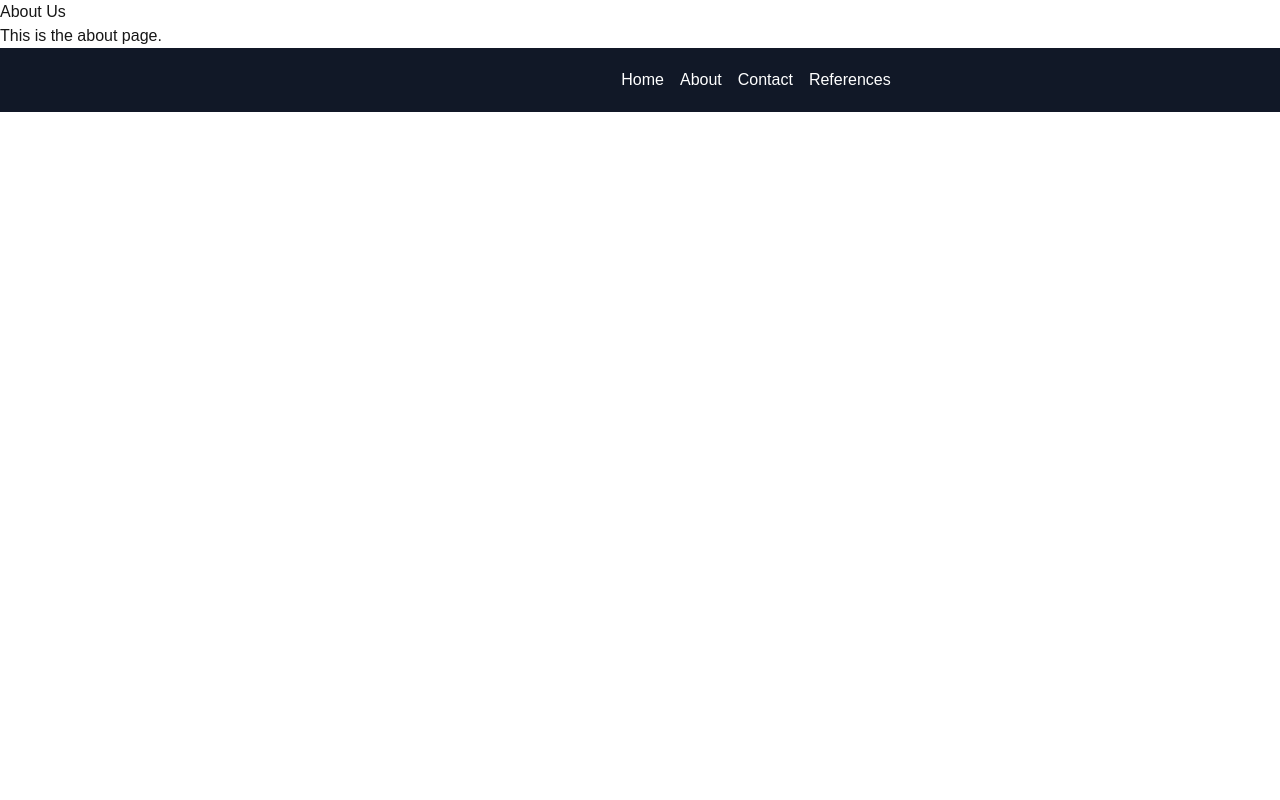
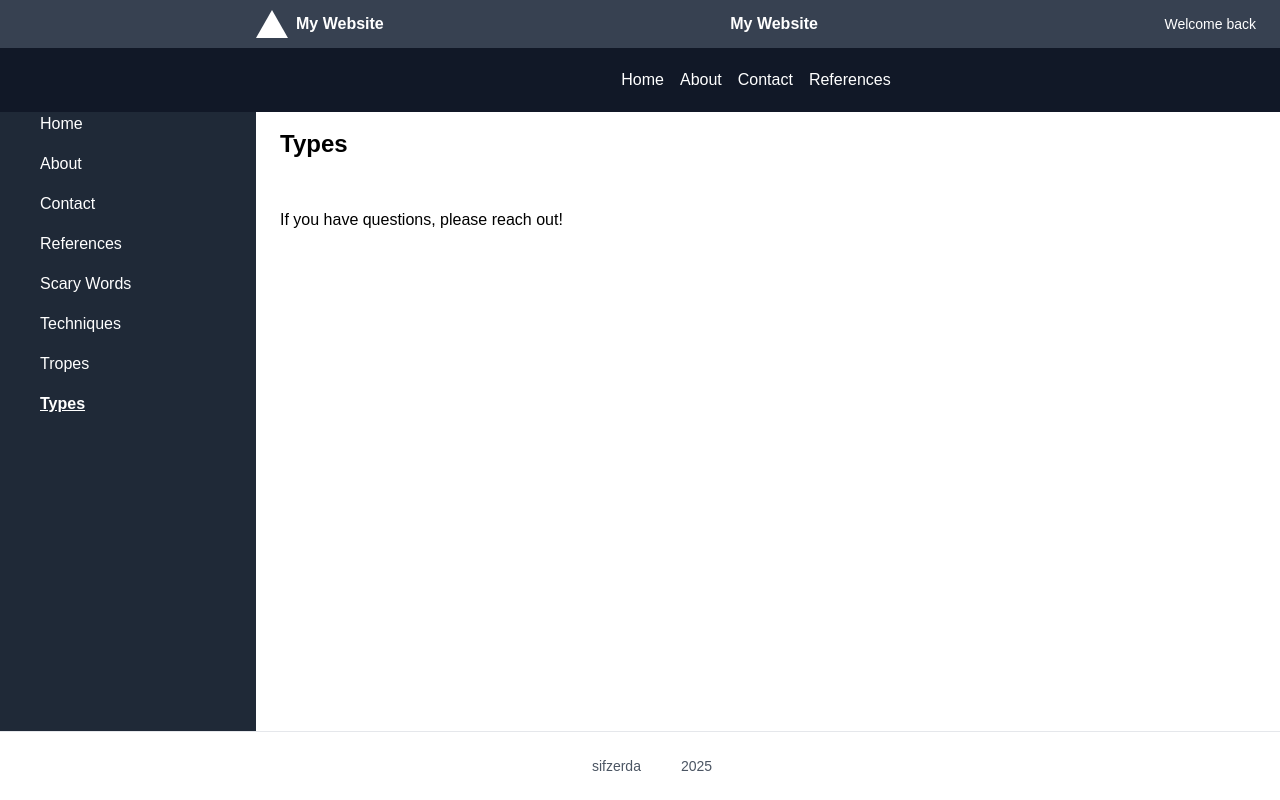
Before and after one commit to sifzerda/next-horror, a Next.js app: page /types in a window 1280 px wide. Built offline with nearby package versions, Linux system fonts and the light colour scheme.

Commit message:
added some sidebar links

```diff
--- a/src/app/contact/page.js
+++ b/src/app/contact/page.js
@@ -1,10 +1,14 @@
-// src/app/contact.js
+// src/pages/contact.js
+import Layout from '../../components/Layout';
 
-export default function Contact() {
-    return (
-      <div>
-        <h1>Contact</h1>
-        <p>This is the contact page.</p>
-      </div>
-    );
-  }
+function Contact() {
+  return (
+    <Layout>
+      <h1 className="text-2xl font-bold mb-4">Contact Us</h1>
+      <p>If you have questions, please reach out!</p>
+      {/* Add your contact form or details here */}
+    </Layout>
+  );
+}
+
+export default Contact;
--- a/src/app/references/page.js
+++ b/src/app/references/page.js
@@ -1,10 +1,14 @@
-// src/app/references.js
+// src/pages/references.js
+import Layout from '../../components/Layout';
 
-export default function References() {
-    return (
-      <div>
-        <h1>References</h1>
-        <p>This is the references page.</p>
-      </div>
-    );
-  }
+function References() {
+  return (
+    <Layout>
+      <h1 className="text-2xl font-bold mb-4">References</h1>
+      <p>If you have questions, please reach out!</p>
+      {/* Add your contact form or details here */}
+    </Layout>
+  );
+}
+
+export default References;
--- a/src/app/scary words/page.js
+++ b/src/app/scary words/page.js
@@ -1,15 +1,14 @@
-// pages/about.js
-import '../../../styles/globals.css'
-import Navigation from '../../components/Navigation';
+// src/pages/scary words.js
+import Layout from '../../components/Layout';
 
-export default function About() {
-    return (
-      <div>
+function ScaryWords() {
+  return (
+    <Layout>
+      <h1 className="text-2xl font-bold mb-4">Scary words</h1>
+      <p>If you have questions, please reach out!</p>
+      {/* Add your contact form or details here */}
+    </Layout>
+  );
+}
 
-<Navigation />
-
-        <h1>About Us</h1>
-        <p>This is the about page.</p>
-      </div>
-    );
-  }
+export default ScaryWords;
--- a/src/app/techniques/page.js
+++ b/src/app/techniques/page.js
@@ -1,15 +1,14 @@
-// pages/about.js
-import '../../../styles/globals.css'
-import Navigation from '../../components/Navigation';
+// src/pages/scary words.js
+import Layout from '../../components/Layout';
 
-export default function About() {
-    return (
-      <div>
+function Techniques() {
+  return (
+    <Layout>
+      <h1 className="text-2xl font-bold mb-4">Techniques</h1>
+      <p>If you have questions, please reach out!</p>
+      {/* Add your contact form or details here */}
+    </Layout>
+  );
+}
 
-<Navigation />
-
-        <h1>About Us</h1>
-        <p>This is the about page.</p>
-      </div>
-    );
-  }
+export default Techniques;
--- a/src/app/tropes/page.js
+++ b/src/app/tropes/page.js
@@ -1,15 +1,14 @@
-// pages/about.js
-import '../../../styles/globals.css'
-import Navigation from '../../components/Navigation';
+// src/pages/scary words.js
+import Layout from '../../components/Layout';
 
-export default function About() {
-    return (
-      <div>
+function Tropes() {
+  return (
+    <Layout>
+      <h1 className="text-2xl font-bold mb-4">Tropes</h1>
+      <p>If you have questions, please reach out!</p>
+      {/* Add your contact form or details here */}
+    </Layout>
+  );
+}
 
-<Navigation />
-
-        <h1>About Us</h1>
-        <p>This is the about page.</p>
-      </div>
-    );
-  }
+export default Tropes;
--- a/src/app/types/page.js
+++ b/src/app/types/page.js
@@ -1,15 +1,14 @@
-// pages/about.js
-import '../../../styles/globals.css'
-import Navigation from '../../components/Navigation';
+// src/pages/scary words.js
+import Layout from '../../components/Layout';
 
-export default function About() {
-    return (
-      <div>
+function Types() {
+  return (
+    <Layout>
+      <h1 className="text-2xl font-bold mb-4">Types</h1>
+      <p>If you have questions, please reach out!</p>
+      {/* Add your contact form or details here */}
+    </Layout>
+  );
+}
 
-<Navigation />
-
-        <h1>About Us</h1>
-        <p>This is the about page.</p>
-      </div>
-    );
-  }
+export default Types;
--- /dev/null
+++ b/src/components/Layout.js
@@ -0,0 +1,28 @@
+// src/components/Layout.js
+import Header from './Header';
+import Navigation from './Navigation';
+import Sidebar from './Sidebar';
+import Footer from './Footer';
+
+function Layout({ children }) {
+  return (
+    <div className="min-h-screen bg-white dark:bg-black text-black dark:text-white flex flex-col">
+      <Header />
+      <Navigation />
+
+      <div className="flex flex-col sm:flex-row pt-28">
+        <aside className="w-full sm:w-64 bg-gray-100 dark:bg-gray-900 p-6">
+          <Sidebar />
+        </aside>
+
+        <main className="flex-1 p-4 sm:px-6 flex flex-col gap-8 items-center sm:items-start">
+          {children}
+        </main>
+      </div>
+
+      <Footer />
+    </div>
+  );
+}
+
+export default Layout;
--- a/src/components/Sidebar.js
+++ b/src/components/Sidebar.js
@@ -12,6 +12,10 @@ function Sidebar() {
     { href: '/about', label: 'About' },
     { href: '/contact', label: 'Contact' },
     { href: '/references', label: 'References' },
+        { href: '/scary words', label: 'Scary Words' },
+    { href: '/techniques', label: 'Techniques' },
+    { href: '/tropes', label: 'Tropes' },
+    { href: '/types', label: 'Types' },
   ];
 
   return (
```
